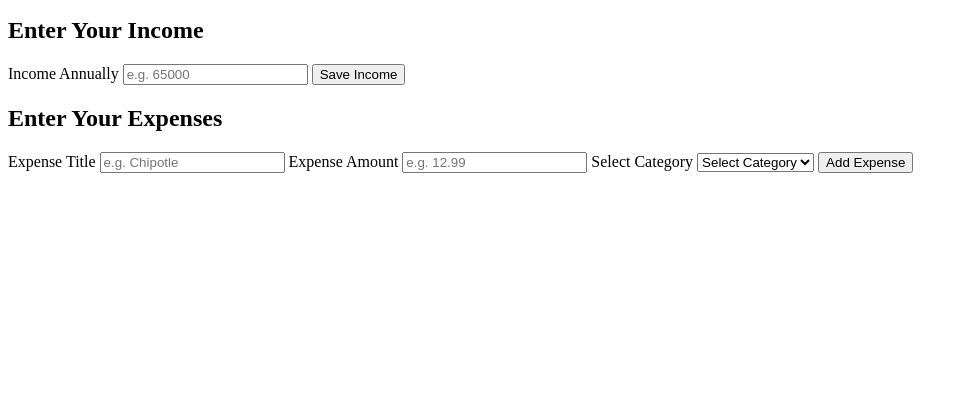
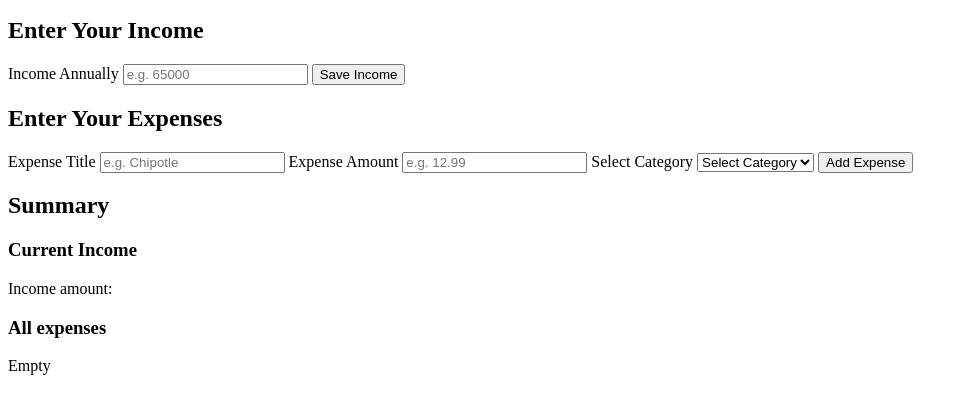
Before and after one commit to Mhamsho123/expense-tracker-, a plain HTML site: page index.html in a window 1280 px wide. Shown: the part 101-514 px from the top of the page, without its empty margins (0-968 px from the left). Drawn offline with Linux system fonts and the light colour scheme.

Commit message:
Added summary section

```diff
--- a/index.html
+++ b/index.html
@@ -54,6 +54,23 @@
       </form>
     </section>
 
+
+    <!-- Summary -->
+     <section class="income">
+        <div>
+            <h2>Summary</h2>
+        </div>
+        <div>
+            <h3>Current Income</h3>
+            <p>Income amount:</p>
+        </div>
+        <div>
+            <h3>All expenses</h3>
+            <p>Empty</p>
+        </div>
+     </section>
+
+
   <script src="script.js"></script>
 </body>
 </html>
```
